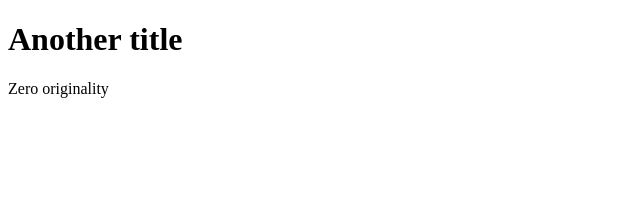
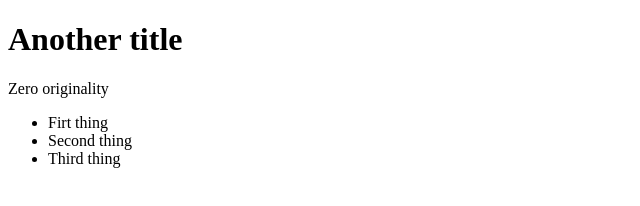
Before and after one commit to nabila-tamajnit/first_repo, a plain HTML site: page index.html in a window 1280 px wide. Shown: the whole page, without its empty margins (0-640 px from the left). Drawn offline with Linux system fonts and the light colour scheme.

Commit message:
Change title and add list

```diff
--- a/index.html
+++ b/index.html
@@ -3,11 +3,17 @@
 <head>
     <meta charset="UTF-8">
     <meta name="viewport" content="width=device-width, initial-scale=1.0">
-    <title>Document</title>
+    <title>Other title</title>
 </head>
 <body>
     <h1>Another title</h1>
 
     <p>Zero originality</p>
+
+    <ul>
+        <li>Firt thing</li>
+        <li>Second thing</li>
+        <li>Third thing</li>
+    </ul>
 </body>
 </html>
```
